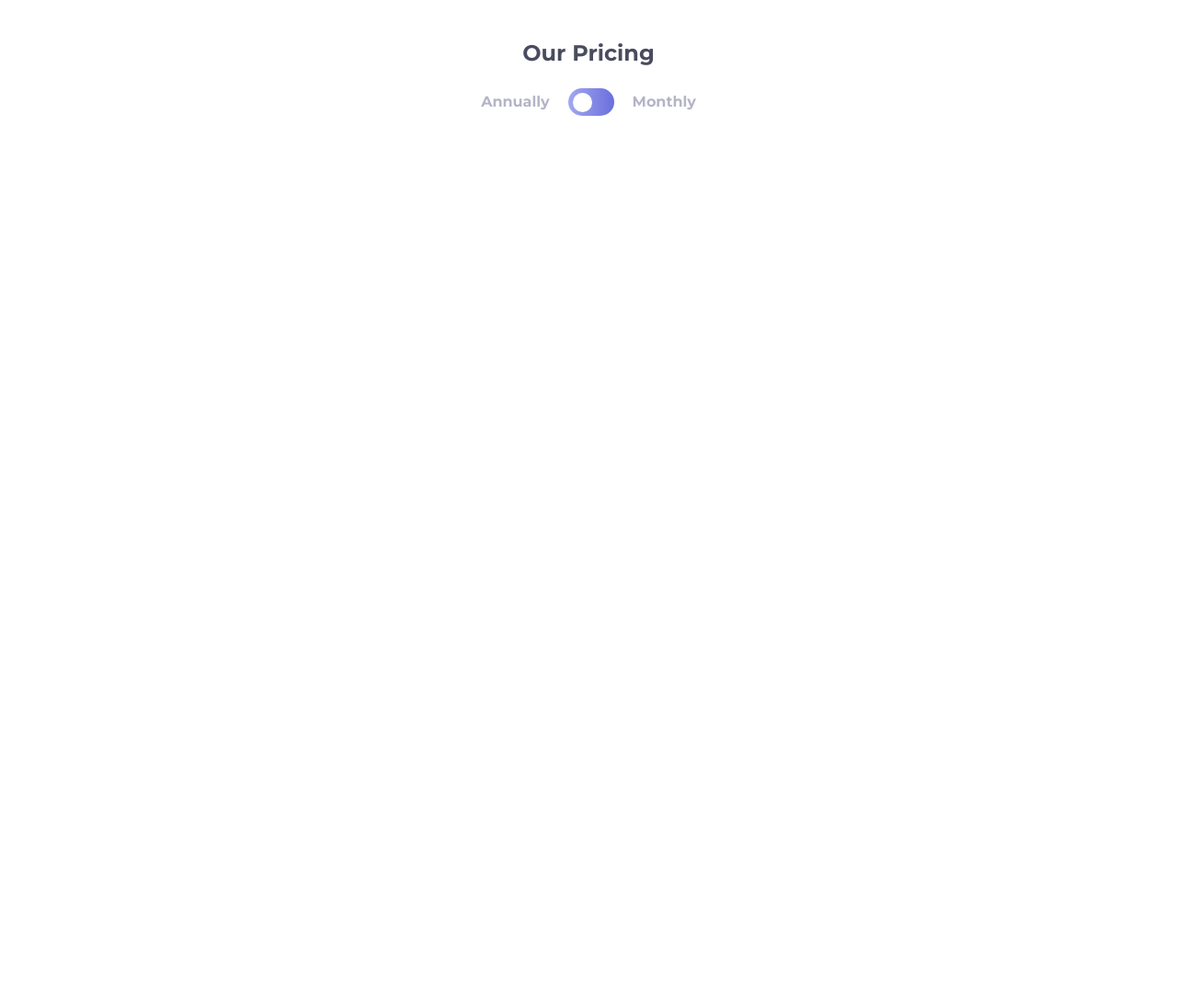
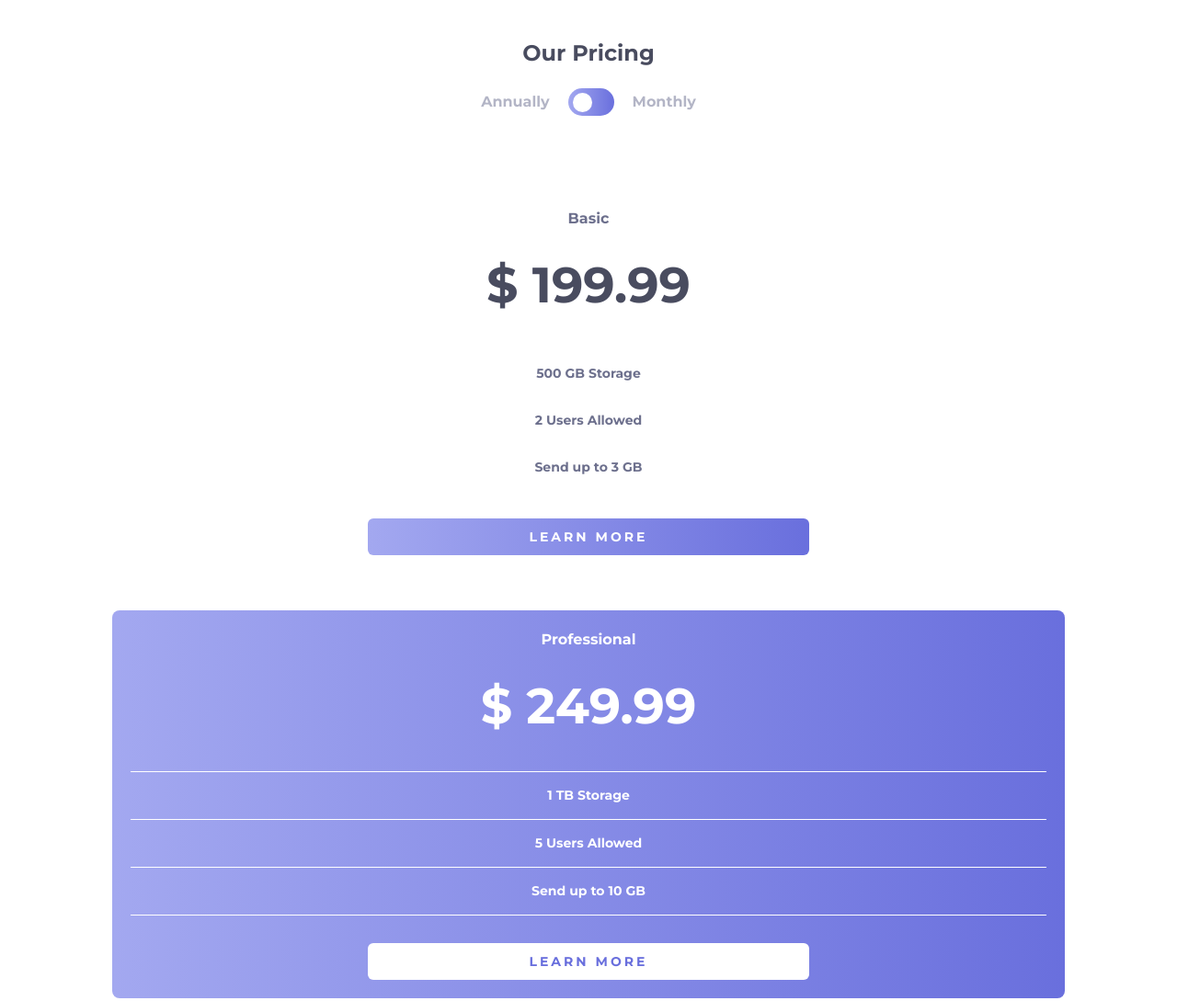
Before and after one commit to HernanAlvarado12/PricingComponents, a website: page index.html in a window 1280 px wide. Shown: the top 1089 px of the page at 92% size. Before the commit the page ends 800 px from the top, so only its background shows below. Drawn offline with Linux system fonts and the light colour scheme.

Commit message:
creating of components with javascript

```diff
--- a/index.html
+++ b/index.html
@@ -34,22 +34,23 @@
                     <p>Monthly</p>
                 </div>
             </section>
-            <section>
-                <template>
-                    <article class ="text-gray-300 rounded-md">
-                        <h2 class ="font-bold"></h2>
-                        <p class ="text-gray-300 text-lg"></p>
-                        <section class ="w-90 mx-auto flex items-center flex-col gap-y-2">
-                            <p></p>
-                            <p></p>
-                            <p></p>
+            <section class ="w-90 mx-auto my-8 flex items-center flex-col gap-y-4" id ="sectionPlanTemplate">
+                <template id ="planTemplate">
+                    <article class ="w-full p-2 text-gray-200 rounded-md group odd:text-white odd:bg-gradient-to-r odd:from-grdnt-100 odd:to-grdnt-200">
+                        <h2 class ="text-sm font-bold"></h2>
+                        <p class ="mt-2 text-gray-300 text-xl group-odd:text-white"></p>
+                        <section class ="w-full mx-auto my-3 flex items-center flex-col text-xs" id ="planDetails">
+                            <template id ="detailTemplate">
+                                <span class ="w-full py-1.5 group-odd:border-t group-odd:last-of-type:border-b group-odd:border-gray"></span>
+                            </template>
                         </section>
+                        <button class ="w-full h-4 max-w-3xl mx-auto text-white text-xs tracking-[0.3rem] uppercase rounded-sm bg-gradient-to-r from-grdnt-100 to-grdnt-200 group-odd:text-grdnt-200 group-odd:bg-none group-odd:bg-white">Learn more</button>
                     </article>
-                    <button class ="w-90 max-w-3xl mx-auto text-white text-md uppercase bg-gradient-to-r from-grdnt-100 to-grdnt-200">Learn more</button>
                 </template>
             </section>
         </main>
 
+        <script src ="./model.js"></script>
     </body>
 
 </html>
--- /dev/null
+++ b/model.js
@@ -0,0 +1,35 @@
+const requestAPI = async () => {
+    const planTemplate = document.getElementById('planTemplate').content
+    const documentFragment = document.createDocumentFragment()
+    const request = await fetch('./data.json')
+    const json = await request.json()
+    const list = await json.cards;
+    list.forEach(element => {
+        const cloneNode = document.importNode(planTemplate, true)
+        const { title, price, details } = element
+        cloneNode.querySelector('h2').textContent = title
+        cloneNode.querySelector('p').textContent = `$ ${price}`
+        deepDetails(details, cloneNode)
+        documentFragment.append(cloneNode)
+    })
+    document.getElementById('sectionPlanTemplate').append(documentFragment);
+}
+
+
+/**
+ *
+ * @param {Array<String>} details
+ * @param {Element} parentNode
+ */
+async function deepDetails(details, parentNode) {
+    const detailTemplate = parentNode.getElementById('detailTemplate').content
+    const documentFragment = document.createDocumentFragment()
+    details.forEach(detail => {
+        const cloneNode = document.importNode(detailTemplate, true)
+        cloneNode.querySelector('span.w-full').textContent = detail
+        documentFragment.append(cloneNode)
+    })
+    parentNode.getElementById('planDetails').append(documentFragment)
+}
+
+requestAPI()
--- a/tailwind.config.js
+++ b/tailwind.config.js
@@ -33,7 +33,7 @@ module.exports = {
         'md': '1.8rem',
         'base': '2.4rem',
         'lg': '3.2rem',
-        'xl': '4.2rem'
+        'xl': '5.4rem'
       },
       borderRadius: {
         'sm': '0.6rem',
@@ -44,7 +44,7 @@ module.exports = {
         'grdnt-100': 'hsl(236, 72%, 79%)',
         'grdnt-200': 'hsl(237, 63%, 64%)',
         gray: {
-          DEFAULT: 'hsl(240, 78%, 98%)',
+          DEFAULT: 'hsl(240, 90%, 100%)',
           100: 'hsl(234, 14%, 74%)',
           200: 'hsl(233, 13%, 49%)',
           300: 'hsl(232, 13%, 33%)'
```
Also changed, not shown: css/tailwind.css.
